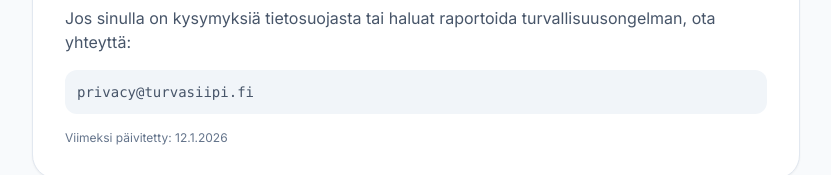
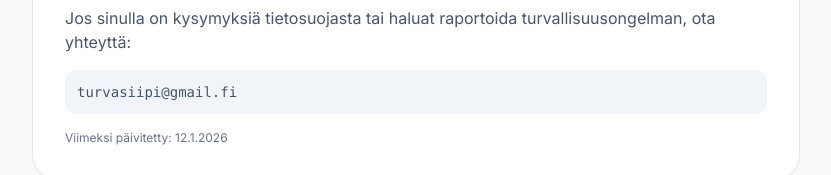
Before and after one commit to JoonasHuhta/Turvasiipi, a Next.js app: page /tietosuoja in a window 1280 px wide. Shown: the part 2645-2820 px from the top of the page, without its empty margins (224-1055 px from the left). Built offline with nearby package versions, Linux system fonts and the light colour scheme.

Commit message:
fix: Update contact email to turvasiipi@gmail.fi

```diff
--- a/src/app/tietosuoja/page.tsx
+++ b/src/app/tietosuoja/page.tsx
@@ -150,7 +150,7 @@ export default function PrivacyPage() {
                                 Jos sinulla on kysymyksiä tietosuojasta tai haluat raportoida turvallisuusongelman, ota yhteyttä:
                             </p>
                             <p className="mt-4 font-mono text-sm bg-slate-100 p-3 rounded-lg">
-                                privacy@turvasiipi.fi
+                                turvasiipi@gmail.fi
                             </p>
                             <p className="text-xs mt-4 text-slate-500">
                                 Viimeksi päivitetty: 12.1.2026
```
